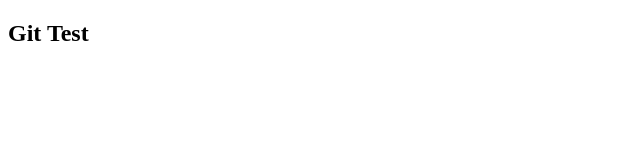
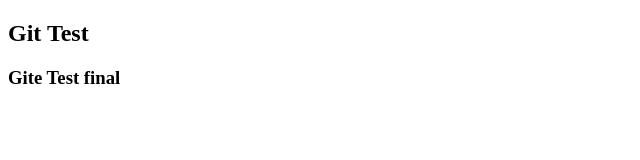
Before and after one commit to mingyu1285/DR-Robbin, a plain HTML site: page index.html in a window 1280 px wide. Shown: the whole page, without its empty margins (0-640 px from the left). Drawn offline with Linux system fonts and the light colour scheme.

Commit message:
Git Test 3

```diff
--- a/index.html
+++ b/index.html
@@ -7,5 +7,6 @@
 </head>
 <body>
     <h2>Git Test</h2>
+    <h3>Gite Test final</h3>
 </body>
 </html>
```
